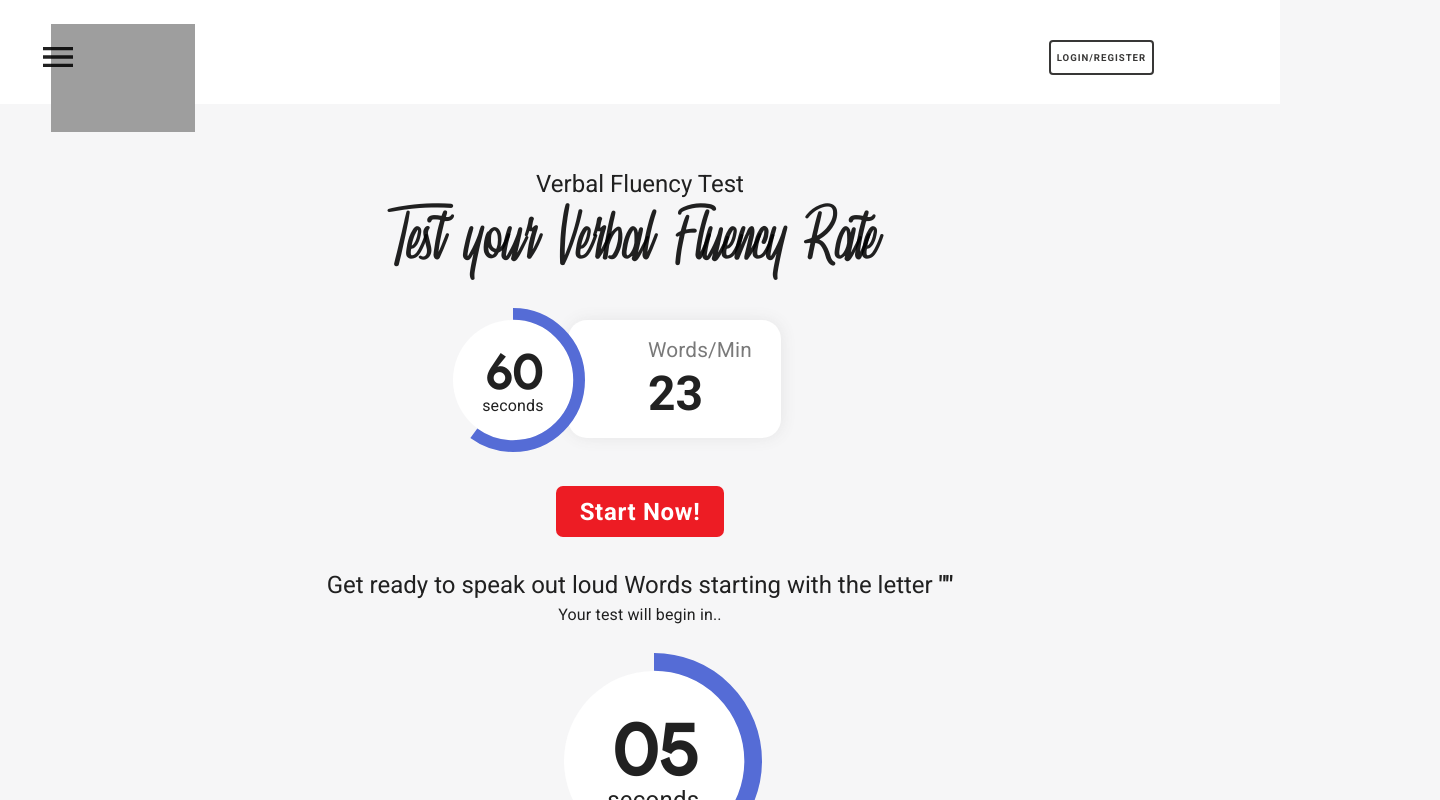
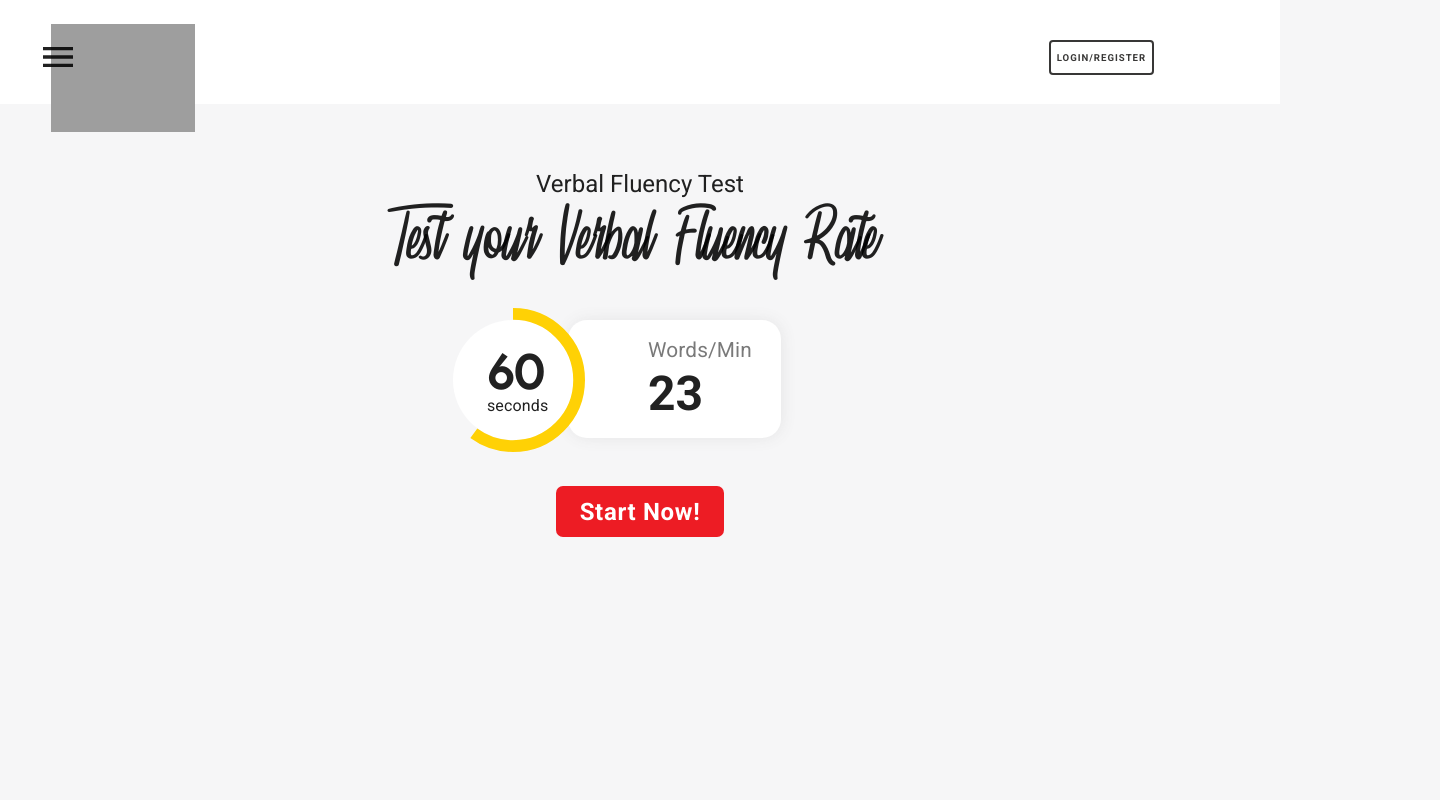
Before and after one commit to shaznan/speech-therapy-app, a Next.js app: page /performtest in a window 1280 px wide. Shown: the top 800 px of the page, 1440 px wide, since content can reach past the window. Built offline with nearby package versions, Linux system fonts and the light colour scheme; grey boxes are pictures that could not be loaded.

Commit message:
make countdown timer progressive bar respond to remaining seconds

```diff
--- a/components/Common_Layout/CountdownSpinner/CountdownSpinner_Styles.js
+++ b/components/Common_Layout/CountdownSpinner/CountdownSpinner_Styles.js
@@ -7,10 +7,10 @@ const useStyles = makeStyles({
     zIndex: 1,
   },
   yellowbar: {
-    color: "#FFD105",
+    color: "#FFD105 !important",
   },
   redbar: {
-    color: "#ff0008",
+    color: "#ff0008 !important",
   },
   threedigitcountdownsec: {
     fontSize: "3rem",
@@ -25,11 +25,11 @@ const useStyles = makeStyles({
     fontFamily: "product-sans, sans-serif",
     fontWeight: "bold !important",
     backgroundColor: "white !important",
-    padding: "1.5rem 2rem 2.5rem 2rem",
+    padding: "1.5rem 2.3rem 2.5rem 2.1rem",
     borderRadius: 80,
   },
   countdownlabel: {
-    marginLeft: "1.8rem !important",
+    marginLeft: "2.1rem !important",
     marginTop: "-3rem !important",
   },
 });
--- a/components/PerformTest_components/layout/DisplayCurrentProgress/DisplayCurrentProgress.js
+++ b/components/PerformTest_components/layout/DisplayCurrentProgress/DisplayCurrentProgress.js
@@ -4,14 +4,18 @@ import Grid from "@material-ui/core/Grid";
 import { performtestStyles } from "../PerformTest_Styles";
 import DisplayRemainingTime from "./DisplayRemainingTime.component";
 import DisplayWPM from "./DisplayWPM";
+import { useSelector } from "react-redux";
 
 function DisplayCurrentProgress() {
   const classes = performtestStyles();
+  const showRemainingTime = useSelector(
+    (state) => state.performtest.showRemainingTime
+  );
   return (
     <Fragment>
       <Grid item lg={12}>
         <Grid container spacing={0} className={classes.currentprogress}>
-          <DisplayRemainingTime />
+          {showRemainingTime && <DisplayRemainingTime />}
           <DisplayWPM />
         </Grid>
       </Grid>
--- /dev/null
+++ b/components/PerformTest_components/layout/DisplaySpeechInput/DisplaySpeechInput.js
@@ -0,0 +1,8 @@
+import React from "react";
+import { Fragment } from "react";
+
+function DisplaySpeechInput() {
+  return <Fragment>{/* <h1>shaznan</h1> */}</Fragment>;
+}
+
+export default DisplaySpeechInput;
--- /dev/null
+++ b/components/PerformTest_components/layout/DisplayTimerBeforeBegin/DisplayTimerBeforeBegin.js
@@ -0,0 +1,21 @@
+import React from "react";
+import { Fragment } from "react";
+import Grid from "@material-ui/core/Grid";
+import { useStyles } from "./DisplayTimerBeforeBegin_Styles";
+import Title from "./DisplayTimerTitle.component";
+import DisplayTimerSpinner from "./DisplayTimerSpinner.component";
+
+function DisplayTimerBeforeBegin() {
+  const classes = useStyles();
+
+  return (
+    <Fragment>
+      <Grid container spacing={0} className={classes.container}>
+        <Title />
+        <DisplayTimerSpinner />
+      </Grid>
+    </Fragment>
+  );
+}
+
+export default DisplayTimerBeforeBegin;
--- a/components/PerformTest_components/layout/DisplayTimerBeforeBegin/DisplayTimerBeforeBegin.jsx
+++ /dev/null
@@ -1,47 +0,0 @@
-import React from "react";
-import { Fragment } from "react";
-import CountdownSpinner from "../../../Common_Layout/CountdownSpinner/CountdownSpinner";
-import Grid from "@material-ui/core/Grid";
-import Typography from "@material-ui/core/Typography";
-import { useSelector } from "react-redux";
-import { useStyles } from "./DisplayTimerBeforeBegin_Styles";
-
-function DisplayTimerBeforeBegin() {
-  const classes = useStyles();
-  const isAlphabetChecked = useSelector(
-    (state) => state.performtest.isAlphabetChecked
-  );
-  const isRandomChecked = useSelector(
-    (state) => state.performtest.isRandomChecked
-  );
-  const selectedOptfromList = useSelector(
-    (state) => state.performtest.selectedOptfromList
-  );
-
-  const selectedCatergory = isAlphabetChecked
-    ? "Words starting with the letter"
-    : isRandomChecked
-    ? "Words relating to the topic "
-    : "";
-
-  return (
-    <Fragment>
-      <Grid container spacing={0} className={classes.container}>
-        <Grid item={12} className={classes.title}>
-          <Typography variant={"h5"}>
-            Get ready to speak out loud {selectedCatergory}
-            {<strong> "{selectedOptfromList}"</strong>}
-          </Typography>
-          <Typography variant={"subtitle1"}>
-            Your test will begin in..
-          </Typography>
-        </Grid>
-        <Grid item lg={12} className={classes.timespinner}>
-          <CountdownSpinner value={60} Remainingtime={5} progressBar="red" />
-        </Grid>
-      </Grid>
-    </Fragment>
-  );
-}
-
-export default DisplayTimerBeforeBegin;
--- a/components/PerformTest_components/layout/DisplayTimerBeforeBegin/DisplayTimerBeforeBegin_Styles.js
+++ b/components/PerformTest_components/layout/DisplayTimerBeforeBegin/DisplayTimerBeforeBegin_Styles.js
@@ -6,12 +6,12 @@ const useStyles = makeStyles({
     justifyContent: "center",
     marginTop: "7rem",
     transform: "scale(1.5)",
-    marginRight: "8rem",
+    marginRight: "10rem",
   },
   container: {
     display: "flex",
     justifyContent: "center",
-    marginTop: "2rem",
+    marginTop: "5rem",
   },
   title: {
     textAlign: "center",
--- /dev/null
+++ b/components/PerformTest_components/layout/DisplayTimerBeforeBegin/DisplayTimerSpinner.component.jsx
@@ -0,0 +1,54 @@
+import React, { useEffect, useState, useRef } from "react";
+import { Fragment } from "react";
+import Grid from "@material-ui/core/Grid";
+import CountdownSpinner from "../../../Common_Layout/CountdownSpinner/CountdownSpinner";
+import { useStyles } from "./DisplayTimerBeforeBegin_Styles";
+import { useDispatch } from "react-redux";
+import { testActions } from "../../../../store/performTestSlice";
+
+function DisplayTimerSpinner() {
+  const [remainingTime, setRemainingTime] = useState(10);
+  const [countdownPercent, setCountdownPercent] = useState(100);
+  const reducingFactor = countdownPercent / remainingTime;
+  const dispatch = useDispatch();
+  const classes = useStyles();
+  const id = useRef(null);
+  const clear = () => {
+    clearInterval(id.current);
+  };
+
+  // Decrement countdown timer
+  useEffect(() => {
+    id.current = setInterval(() => {
+      setRemainingTime((remainingTime) => remainingTime - 1);
+      setCountdownPercent((countdownPercent) => {
+        return (countdownPercent = countdownPercent - reducingFactor);
+      });
+    }, 1000);
+    return () => clear();
+  }, []);
+
+  // clear countdwn timer and delay dispatch action for 1s before component unmounts for user to see 00 seconds
+  useEffect(() => {
+    setTimeout(() => {
+      remainingTime === 0 &&
+        dispatch(testActions.setShowCountdown(false)) &&
+        dispatch(testActions.setShowRemainingTime(true));
+    }, 1000);
+    remainingTime === 0 && clear();
+  }, [remainingTime]);
+
+  return (
+    <Fragment>
+      <Grid item lg={12} className={classes.timespinner}>
+        <CountdownSpinner
+          value={countdownPercent}
+          Remainingtime={remainingTime}
+          progressBar="red"
+        />
+      </Grid>
+    </Fragment>
+  );
+}
+
+export default DisplayTimerSpinner;
--- /dev/null
+++ b/components/PerformTest_components/layout/DisplayTimerBeforeBegin/DisplayTimerTitle.component.jsx
@@ -0,0 +1,39 @@
+import React from "react";
+import { Fragment } from "react";
+import Typography from "@material-ui/core/Typography";
+import { useStyles } from "./DisplayTimerBeforeBegin_Styles";
+import Grid from "@material-ui/core/Grid";
+import { useSelector } from "react-redux";
+
+function Title() {
+  const classes = useStyles();
+  const isAlphabetChecked = useSelector(
+    (state) => state.performtest.isAlphabetChecked
+  );
+  const isRandomChecked = useSelector(
+    (state) => state.performtest.isRandomChecked
+  );
+  const selectedOptfromList = useSelector(
+    (state) => state.performtest.selectedOptfromList
+  );
+
+  const selectedCatergory = isAlphabetChecked
+    ? "Words starting with the letter"
+    : isRandomChecked
+    ? "Words relating to the topic "
+    : "";
+
+  return (
+    <Fragment>
+      <Grid item lg={12} className={classes.title}>
+        <Typography variant={"h5"}>
+          Get ready to speak out loud {selectedCatergory}
+          {<strong> "{selectedOptfromList}"</strong>}
+        </Typography>
+        <Typography variant={"subtitle1"}>Your test will begin in..</Typography>
+      </Grid>
+    </Fragment>
+  );
+}
+
+export default Title;
--- a/components/PerformTest_components/layout/SelectCatergory/PrevAndNextBtns.component.jsx
+++ b/components/PerformTest_components/layout/SelectCatergory/PrevAndNextBtns.component.jsx
@@ -15,6 +15,8 @@ function PrevAndNextBtns() {
 
   const startBtnHandler = () => {
     dispatch(testActions.setShowCatergoryForm(false));
+    dispatch(testActions.setShowCountdown(true));
+    dispatch(testActions.setShowRemainingTime(false));
   };
 
   return (
--- a/pages/performtest/index.js
+++ b/pages/performtest/index.js
@@ -9,7 +9,22 @@ import StartNowBtn from "../../components/PerformTest_components/layout/StartNow
 import { useSelector } from "react-redux";
 import DisplayInstructions from "../../components/PerformTest_components/layout/DisplayInstructions/DisplayInstructions";
 import SelectCatergoryForm from "../../components/PerformTest_components/layout/SelectCatergory/SelectCatergoryForm";
-import DisplayTimerBeforeBegin from "../../components/PerformTest_components/layout/DisplayTimerBeforeBegin/DisplayTimerBeforeBegin";
+import DisplayTimerBeforeBegin from "../../components/PerformTest_components/layout/DisplayTimerBeforeBegin/DisplayTimerBeforeBegin.js";
+import DisplaySpeechInput from "../../components/PerformTest_components/layout/DisplaySpeechInput/DisplaySpeechInput";
+
+//FIXME:
+//when click start btn, display countdown timer for 6 second done
+//display message on top based on the catergory chosen
+//when timer ends, hide message and countdown
+//create countdown timer functionality once wait timer is done - cap it to 60 seconds
+// create ui layout for listening
+
+//!TODO:
+//when start clicked, show countdown
+//hide progress timer when showing countdown
+// create timer functionality for 6 seconds
+// when timer reaches 0 seconds hide timer, show progress time
+// create listening layout with tooltip
 
 function index() {
   const showStartBtn = useSelector((state) => state.performtest.showStartBtn);
@@ -36,6 +51,7 @@ function index() {
           {showInstructions && <DisplayInstructions />}
           {showCatergoryForm && <SelectCatergoryForm />}
           {showCountdown && <DisplayTimerBeforeBegin />}
+          <DisplaySpeechInput />
         </Grid>
       </div>
     </Fragment>
--- a/store/performTestSlice.js
+++ b/store/performTestSlice.js
@@ -6,7 +6,8 @@ const performTestSlice = createSlice({
     showStartBtn: true,
     showInstructions: false,
     showCatergoryForm: false,
-    showCountdown: true, //FIXME: change to false
+    showCountdown: false,
+    showRemainingTime: true,
     isAlphabetChecked: true,
     isRandomChecked: false,
     listOfAlphabets: "abcdefghijklmnopqrstuvwxyz",
@@ -32,6 +33,12 @@ const performTestSlice = createSlice({
     setSelectedOptfromList: (state, action) => {
       state.selectedOptfromList = action.payload;
     },
+    setShowCountdown(state, action) {
+      state.showCountdown = action.payload;
+    },
+    setShowRemainingTime(state, action) {
+      state.showRemainingTime = action.payload;
+    },
   },
 });
 
```
